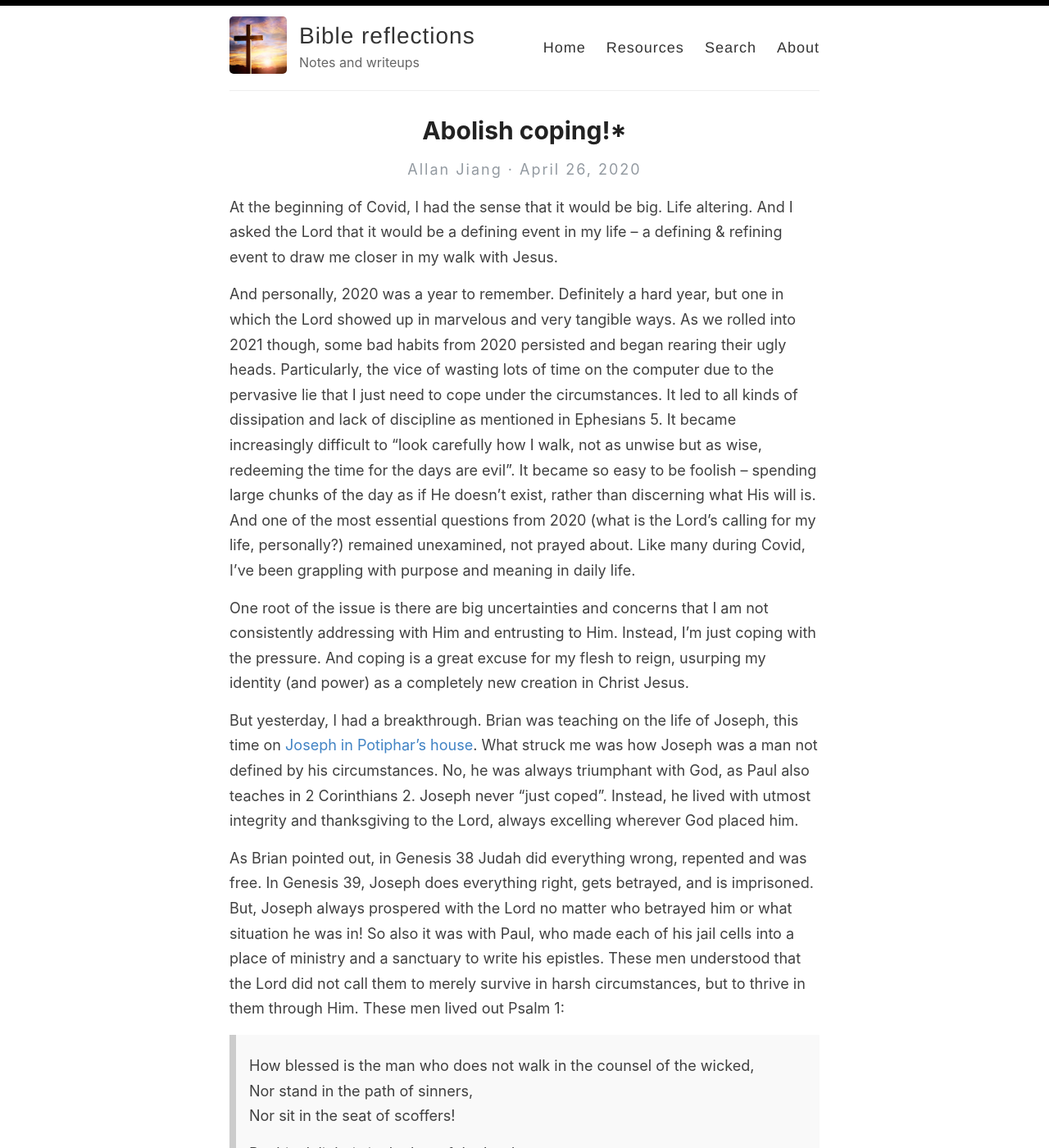
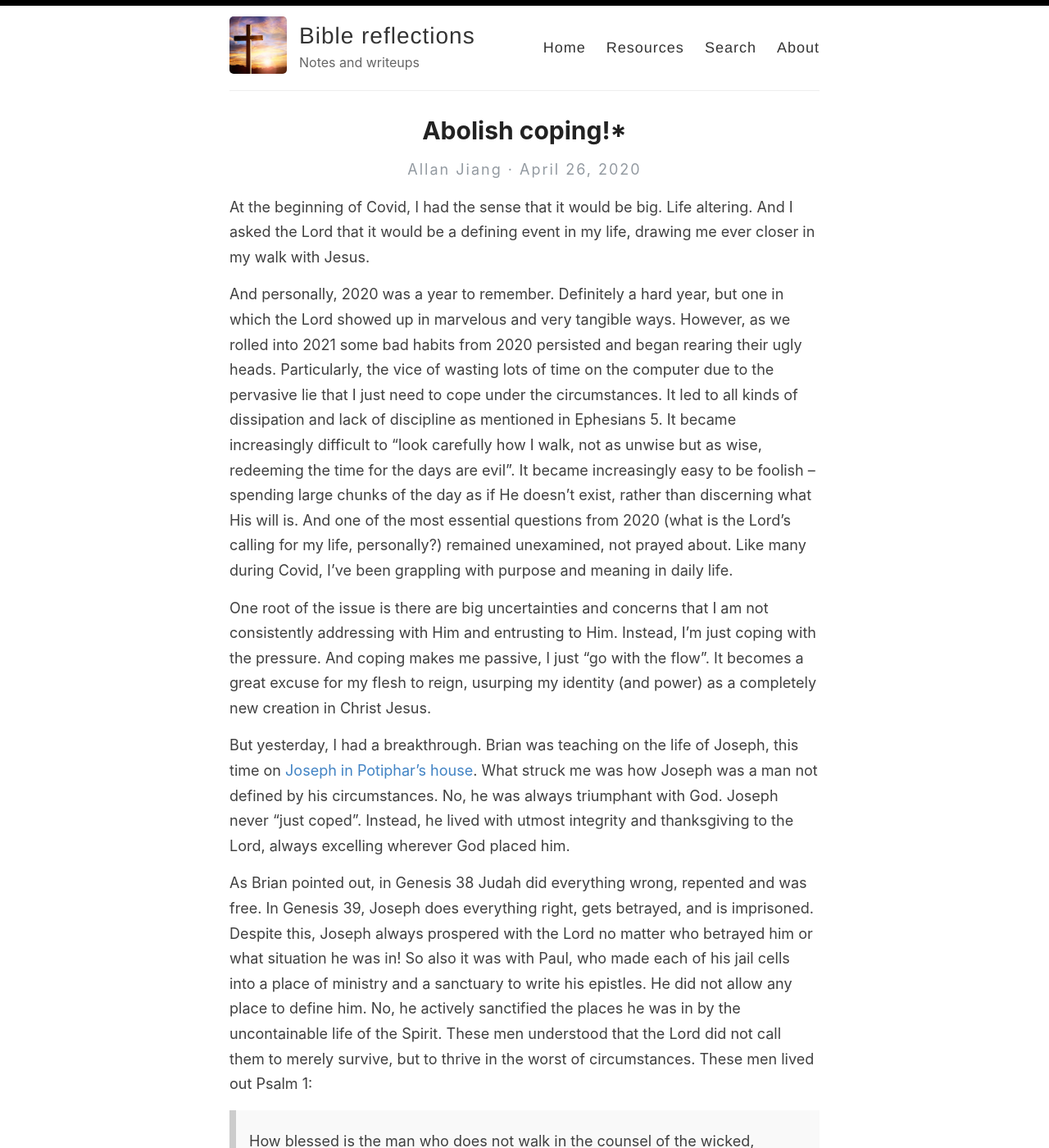
Before and after one commit to jiangts/bible-reflections, a Jekyll site: the page built from _posts/2020-04-26-psalm1.md, in a window 1280 px wide and 1400 px high. Shown: the whole window at 82% size. Built offline with Jekyll 4.4.1, drawn with Linux system fonts in a browser that asks for light colours; some of the changed text lies outside the part shown.

Commit message:
Update Tue Apr 27 10:24:32 PDT 2021

```diff
--- a/_posts/2020-04-26-psalm1.md
+++ b/_posts/2020-04-26-psalm1.md
@@ -7,15 +7,15 @@ excerpt:
 
 
 
-At the beginning of Covid, I had the sense that it would be big. Life altering. And I asked the Lord that it would be a defining event in my life -- a defining & refining event to draw me closer in my walk with Jesus.
+At the beginning of Covid, I had the sense that it would be big. Life altering. And I asked the Lord that it would be a defining event in my life, drawing me ever closer in my walk with Jesus.
 
-And personally, 2020 was a year to remember. Definitely a hard year, but one in which the Lord showed up in marvelous and very tangible ways. As we rolled into 2021 though, some bad habits from 2020 persisted and began rearing their ugly heads. Particularly, the vice of wasting lots of time on the computer due to the pervasive lie that I just need to cope under the circumstances. It led to all kinds of dissipation and lack of discipline as mentioned in Ephesians 5. It became increasingly difficult to "look carefully how I walk, not as unwise but as wise, redeeming the time for the days are evil". It became so easy to be foolish -- spending large chunks of the day as if He doesn't exist, rather than discerning what His will is. And one of the most essential questions from 2020 (what is the Lord's calling for my life, personally?) remained unexamined, not prayed about. Like many during Covid, I've been grappling with purpose and meaning in daily life.
+And personally, 2020 was a year to remember. Definitely a hard year, but one in which the Lord showed up in marvelous and very tangible ways. However, as we rolled into 2021 some bad habits from 2020 persisted and began rearing their ugly heads. Particularly, the vice of wasting lots of time on the computer due to the pervasive lie that I just need to cope under the circumstances. It led to all kinds of dissipation and lack of discipline as mentioned in Ephesians 5. It became increasingly difficult to "look carefully how I walk, not as unwise but as wise, redeeming the time for the days are evil". It became increasingly easy to be foolish -- spending large chunks of the day as if He doesn't exist, rather than discerning what His will is. And one of the most essential questions from 2020 (what is the Lord's calling for my life, personally?) remained unexamined, not prayed about. Like many during Covid, I've been grappling with purpose and meaning in daily life.
 
-One root of the issue is there are big uncertainties and concerns that I am not consistently addressing with Him and entrusting to Him. Instead, I'm just coping with the pressure. And coping is a great excuse for my flesh to reign, usurping my identity (and power) as a completely new creation in Christ Jesus.
+One root of the issue is there are big uncertainties and concerns that I am not consistently addressing with Him and entrusting to Him. Instead, I'm just coping with the pressure. And coping makes me passive, I just "go with the flow". It becomes a great excuse for my flesh to reign, usurping my identity (and power) as a completely new creation in Christ Jesus.
 
-But yesterday, I had a breakthrough. Brian was teaching on the life of Joseph, this time on [Joseph in Potiphar's house](https://www.youtube.com/watch?v=-5qNIXlO_2c). What struck me was how Joseph was a man not defined by his circumstances. No, he was always triumphant with God, as Paul also teaches in 2 Corinthians 2. Joseph never "just coped". Instead, he lived with utmost integrity and thanksgiving to the Lord, always excelling wherever God placed him.
+But yesterday, I had a breakthrough. Brian was teaching on the life of Joseph, this time on [Joseph in Potiphar's house](https://www.youtube.com/watch?v=-5qNIXlO_2c). What struck me was how Joseph was a man not defined by his circumstances. No, he was always triumphant with God. Joseph never "just coped". Instead, he lived with utmost integrity and thanksgiving to the Lord, always excelling wherever God placed him.
 
-As Brian pointed out, in Genesis 38 Judah did everything wrong, repented and was free. In Genesis 39, Joseph does everything right, gets betrayed, and is imprisoned. But, Joseph always prospered with the Lord no matter who betrayed him or what situation he was in! So also it was with Paul, who made each of his jail cells into a place of ministry and a sanctuary to write his epistles. These men understood that the Lord did not call them to merely survive in harsh circumstances, but to thrive in them through Him. These men lived out Psalm 1:
+As Brian pointed out, in Genesis 38 Judah did everything wrong, repented and was free. In Genesis 39, Joseph does everything right, gets betrayed, and is imprisoned. Despite this, Joseph always prospered with the Lord no matter who betrayed him or what situation he was in! So also it was with Paul, who made each of his jail cells into a place of ministry and a sanctuary to write his epistles. He did not allow any place to define him. No, he actively sanctified the places he was in by the uncontainable life of the Spirit. These men understood that the Lord did not call them to merely survive, but to thrive in the worst of circumstances. These men lived out Psalm 1:
 
 > How blessed is the man who does not walk in the counsel of the wicked,
 > Nor stand in the path of sinners,
@@ -28,19 +28,19 @@ As Brian pointed out, in Genesis 38 Judah did everything wrong, repented and was
 > And its leaf does not wither;
 > And in whatever he does, he prospers.
 
-So the natural question is: I see that God was with Joseph, so Joseph prospered. But is God with me? If I am to take Him at His word, then yes, He absolutely is, and to a much greater degree than in the OT because His Spirit dwells within me! So what is "coping" or living "under the circumstances" (i.e. without hope) but unbelief? And if I ask with unbelief, how can I expect to receive what the Lord has to give? For the He is always faithful to give, but my unbelief blocks me from receiving (cf James 1)!
+So the natural question is: I see that God was with Joseph, so Joseph prospered. But is God with me? If I am to take Him at His word, then yes, He absolutely is! And to a much greater degree than in the OT because His Spirit dwells within me! So what is "coping" or living "under the circumstances" (i.e. without hope) but unbelief? And if I ask with unbelief, how can I expect to receive what the Lord has to give? For the He is always faithful to give, but my unbelief blocks me from receiving (cf James 1).
 
-So I had the breakthrough: **Abolish coping! For I always have the hope, the power, and the freedom to "live my best life", because the only sufficient and necessary condition to living my best life is His presence!** The idea that I need to cope, or that victory in life is too difficult is a lie that holds me back from taking charge of the territory in my life that the Lord has commanded me to take possession of. Joshua would never have taken the promised land if he just "coped" with the news of Anakim and other powerful cities in the land of Canaan. Instead, God commanded:
+So I had the breakthrough: **Abolish coping! For I always have the hope, the power, and the freedom to "live my best life", because the only sufficient and necessary condition to living my best life is His presence!** The idea that I need to cope, or that victory in life is too difficult is a lie that holds me back from taking charge of the territory in my life that the Lord has commanded me to take possession of. Joshua would never have taken the promised land if he just "coped" with the news of Anakim and other powerful peoples in the land of Canaan. Instead, God commanded:
 
 > This book of the law shall not depart from your mouth, but you shall meditate on it day and night, so that you may be careful to do according to all that is written in it; for then you will make your way prosperous, and then you will have success. Have I not commanded you? **Be strong and courageous! Do not tremble or be dismayed, for the Lord your God is with you wherever you go**.
 
-Here's where the charge to "subdue and rule" from Genesis 1 came alive to me. He has truly given me the hope I need (and flowing from hope, the power I need) to subdue the flesh and walk in discipline, making the moment-by-moment choice to walk in hope and not frustration or anxiety. I am given authority to reign over all that comes from within by the Spirit. In my case, the Lord is calling me to steep myself in His word, meditating on it day and night, and to entrust life's difficulties to Him that I may walk in discipline (or self-control/temperance, a fruit of the Spirit) on account of the hope that is within me.
+Here's where the charge to "subdue and rule" from Genesis 1 came alive to me. He has truly given me the hope I need (and flowing from hope, the power I need) to subdue the flesh and walk in discipline, making the moment-by-moment choice to walk in hope and not frustration or anxiety. I am given authority to reign over all that comes from within by the Spirit. In my case, the Lord is calling me to steep myself in His word, meditating on it day and night, and to entrust life's difficulties to Him that I may walk in discipline (or self-control/temperance, a fruit of the Spirit) in view of the hope I have in Emmanuel.
 
-So this is a lesson that I'll take away from this season, along with many others. Victory is always available to me! I say it again, victory is always available to me in Him and through Him!
+So this is a lesson that I'll take away from this season, along with many others. Victory is always available to me! I say again, victory is always available to me as I **actively** partner with Him to subdue and rule!
 
 ---
 
-O Lord, thank You for the hope to subdue and rule the undisciplined sluggard of the flesh, for there is victory I've been deceived into thinking were not possible! Indeed it is not possible apart from You, but in You I am free to succeed! Darkness has no power to resist light. My light is the Your life in me. Amen.
+O Lord, thank You for the hope to subdue and rule the undisciplined sluggard of the flesh, for there is victory I've been deceived into thinking was not possible! Indeed it is not possible apart from You, but in You I am free to succeed! Darkness has no power to resist light. My light is Your life in me. Amen.
 
 
 
```
